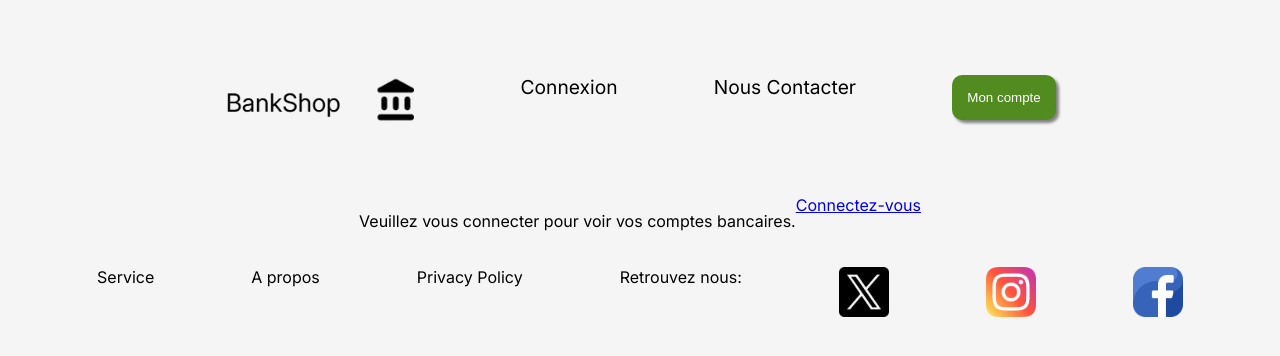
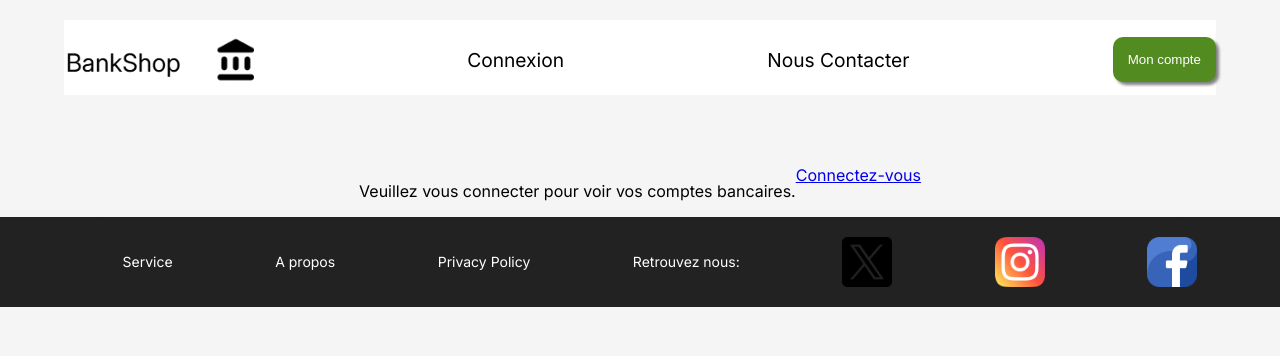
Before and after one commit to chahedlousssayef/challeng-web, a Symfony app: template templates/compte/compte.html.twig in a window 1280 px wide. Shown: the top 356 px of the page. Run offline with Twig, Linux system fonts and the light colour scheme; the template is opened without the code that fills it, so the values that code supplies are empty; some libraries are stand-ins or nearby versions.

Commit message:
Update style.css

```diff
--- a/public/style.css
+++ b/public/style.css
@@ -5,14 +5,13 @@ html {
 }
 
 header {
-    width: 80%;
-    padding-top: 50px;
-    margin-top: 20px;
-    margin-left: 10%;
-    flex-wrap: wrap;
-    justify-content: space-evenly;
+    width: 90%;
+    margin: 20px auto;
     display: flex;
-    text-decoration: none;
+    align-items: center;
+    justify-content: space-between;
+    padding: 10px 0;
+    background-color: white;
 }
 
 
@@ -249,15 +248,17 @@ main button:hover{
 }
 
 footer {
-    justify-content: space-around;
     width: 100%;
+    padding: 20px;
+    background-color: #222;
+    color: white;
     display: flex;
-    flex-wrap: nowrap;
     justify-content: space-evenly;
-    margin-top: 20px;
+    align-items: center;
+    font-size: 14px;
 }
 
 footer a {
-    color: black;
+    color: white;
     text-decoration: none;
 }
```
